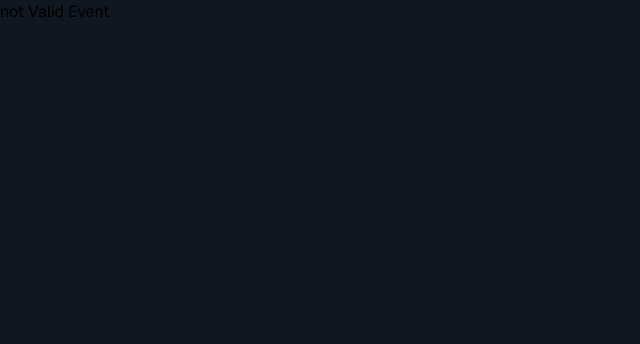
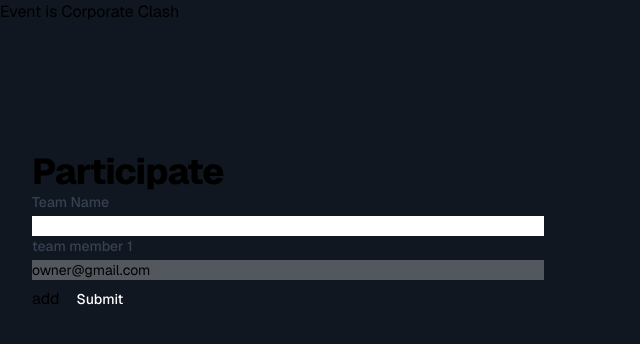
Before and after one commit to jadavpur-university-ed-cell/esummit-24, a Next.js app: page /eventRegistration/corporateclash in a window 1280 px wide. Shown: the top 344 px of the page, without its empty margins (0-640 px from the left). Built offline with nearby package versions, Linux system fonts and the light colour scheme.

Commit message:
unique team name checker

```diff
--- a/app/eventRegistration/[eventName]/allEventNames.ts
+++ b/app/eventRegistration/[eventName]/allEventNames.ts
@@ -1,26 +1,39 @@
-export default {
-  'launchX': {
+const allEventNames:Array<{name:string, path:string,max:number, min:number}> = [
+	{
+		name: "Hack<n>Pitch",
+		path: "hacknpitch",
+    min: 2,
+    max: 4
+	},
+	{
+		name: "Corporate Clash",
+		path: "corporateclash",
+    min: 2,
+    max: 4
+	},
+	{
+		name: "Mock Stock",
+		path: "mockstock",
+    min: 1,
+    max: 1
+	},
+	{
+		name: "Mock IPL Auction",
+		path: "mockiplauction",
+    min: 1,
+    max: 1
+	},
+	{
+		name: "Diz Mart",
+		path: "dizmart",
     min: 1,
     max: 4
-  },
-  'hack_n_pitch': {
-    min: 2,
-    max: 4
-  },
-  'corporate_clash': {
-    min: 2,
-    max: 4
-  },
-  'mockstock': {
-    min: 1,
-    max: 1
-  },
-  'mockipl_auction': {
-    min: 1,
-    max: 1
-  },
-  'dizmart': {
+	},
+	{
+		name: "LaunchX",
+		path: "launchx",
     min: 1,
     max: 4
-  }
-}
+	}
+]
+export default allEventNames;
--- a/app/eventRegistration/[eventName]/page.tsx
+++ b/app/eventRegistration/[eventName]/page.tsx
@@ -9,26 +9,30 @@ import { eventNames } from 'process'
 
 type eventPropType = {
   valid: boolean,
-  teamSize?: {
+  name:string,
+  path:string,
+  teamSize: {
     min: number,
     max: number
   }
 }
 
 const checkValidEvent = (eventName:string) =>{
-  let res:eventPropType = {valid:true};
-  if(eventName in allEventNames){
-    res.valid = true;
-    //@ts-ignore
-    res.teamSize = {max : allEventNames[eventName].max,min : allEventNames[eventName].min};
+  const res:eventPropType = {valid:false,name:"",path:"",teamSize:{max:0,min:0}};
+  for(let i of allEventNames){
+    if(i.path === eventName){
+      res.valid = true;
+      res.name = i.name;
+      res.path = i.path;
+      res.teamSize = {min:i.min, max:i.max};
+      return res;
+    }
   }
-  else res.valid = false;
   return res;
 }
 const checkTeamName =  (event:string,team:string):boolean =>{
   if(team == "") {alert('team name is empty');return false;}
   fetch("/api/user/checkTeamExists",{
-    method:"GET",
     headers:{
       "event":event,
       "team":team
@@ -80,14 +84,14 @@ const Event = ({params}:{params:{eventName:string}}) => {
   }
   const submit=async()=>{
     //checking team validation
-    if(checkTeamName(params.eventName,teamDetails.name))
+    if(checkTeamName(eventProp.name,teamDetails.name))
     //member validity checking
     if(checkValidMembers(members, eventProp.teamSize.max,eventProp.teamSize.min))alert('valid for submission');
     //member registration checking
     //submitting the team
   }
   return (<>
-  <h1>Event is {params.eventName}</h1>
+  <h1>Event is {eventProp.name}</h1>
     <div className="relative py-16 px-4 sm:py-24 sm:px-6 lg:px-8 lg:max-w-7xl lg:mx-auto lg:py-32 lg:grid lg:grid-cols-2">
       <div className="lg:pr-8">
         <div className="max-w-md mx-auto sm:max-w-lg lg:mx-0">
```
